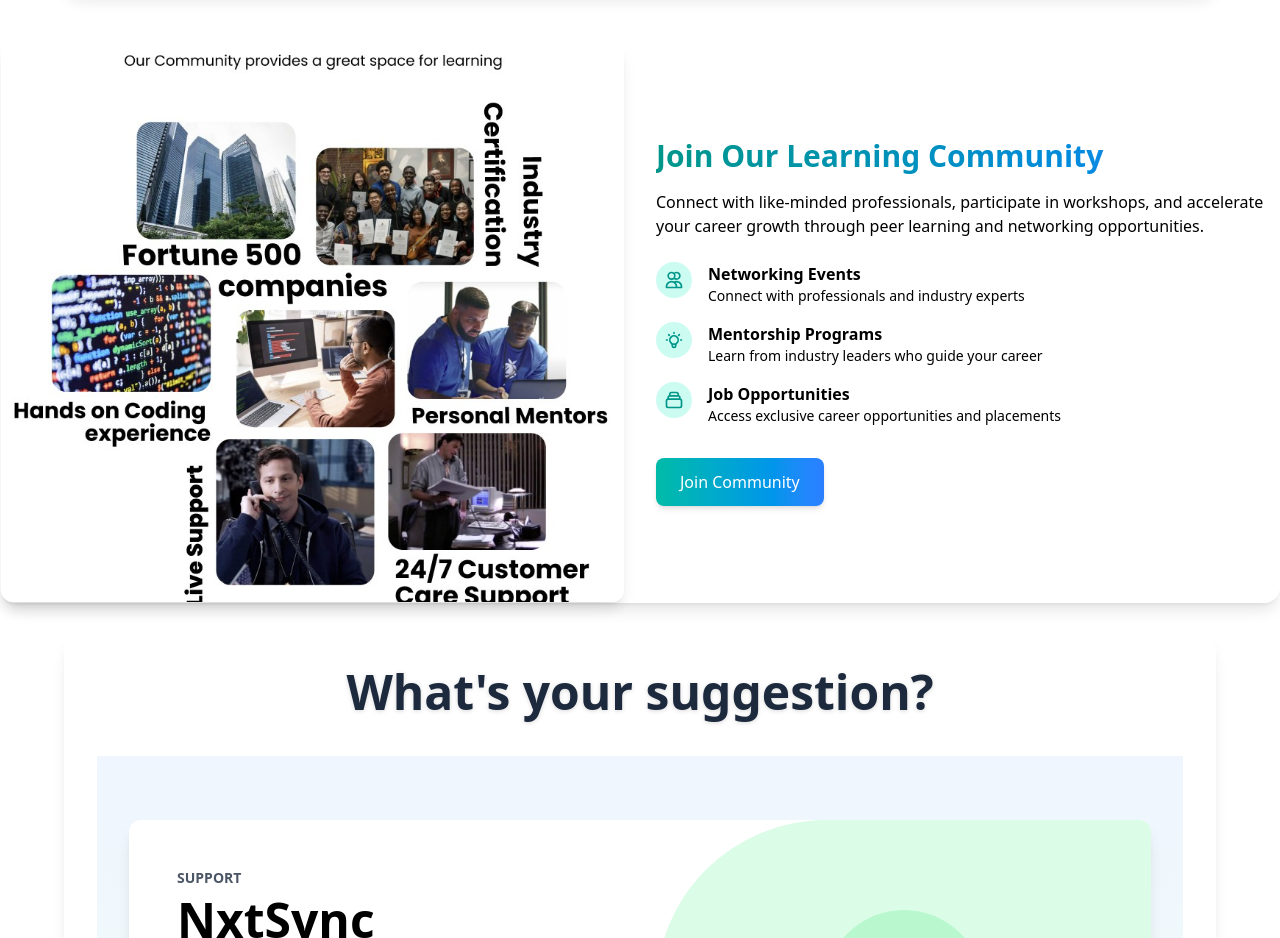
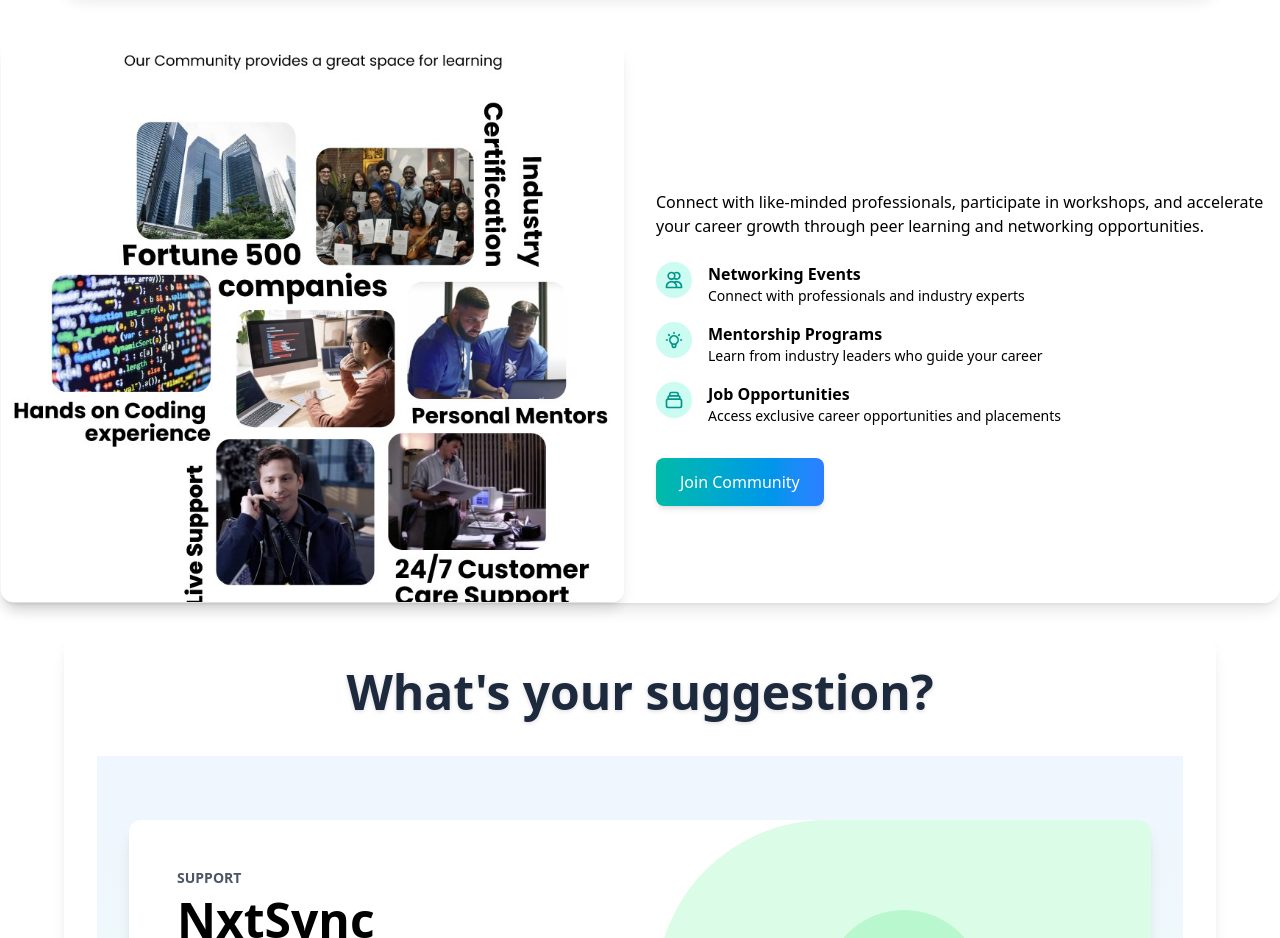
Before and after one commit to mismyst/nextsync, a Next.js app: page / in a window 1280 px wide. Shown: the part 2140-3078 px from the top of the page. Built offline with nearby package versions, Linux system fonts and the light colour scheme.

Commit message:
Update page.tsx

```diff
--- a/app/page.tsx
+++ b/app/page.tsx
@@ -519,7 +519,7 @@ return (
 
               {/* Content side */}
               <div className="w-full md:w-1/2">
-                <h2 className="text-2xl sm:text-3xl font-bold bg-gradient-to-r from-teal-600 to-blue-500 bg-clip-text text-transparent mb-4">
+                <h2 className="text-2xl sm:text-3xl font-bold text-white mb-4">
                   Join Our Learning Community
                 </h2>
                 <p className="text-white-700 mb-6">
```
